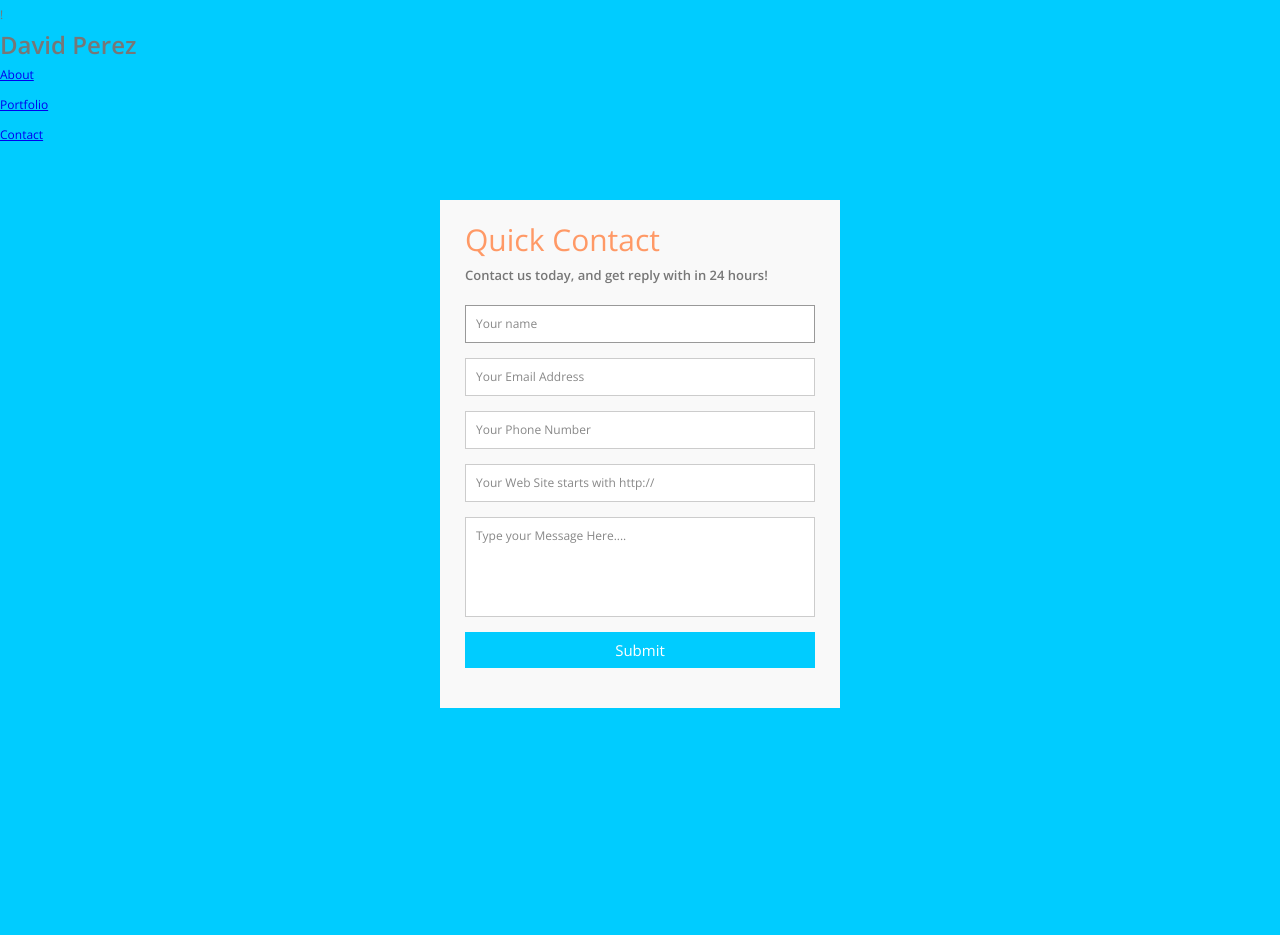
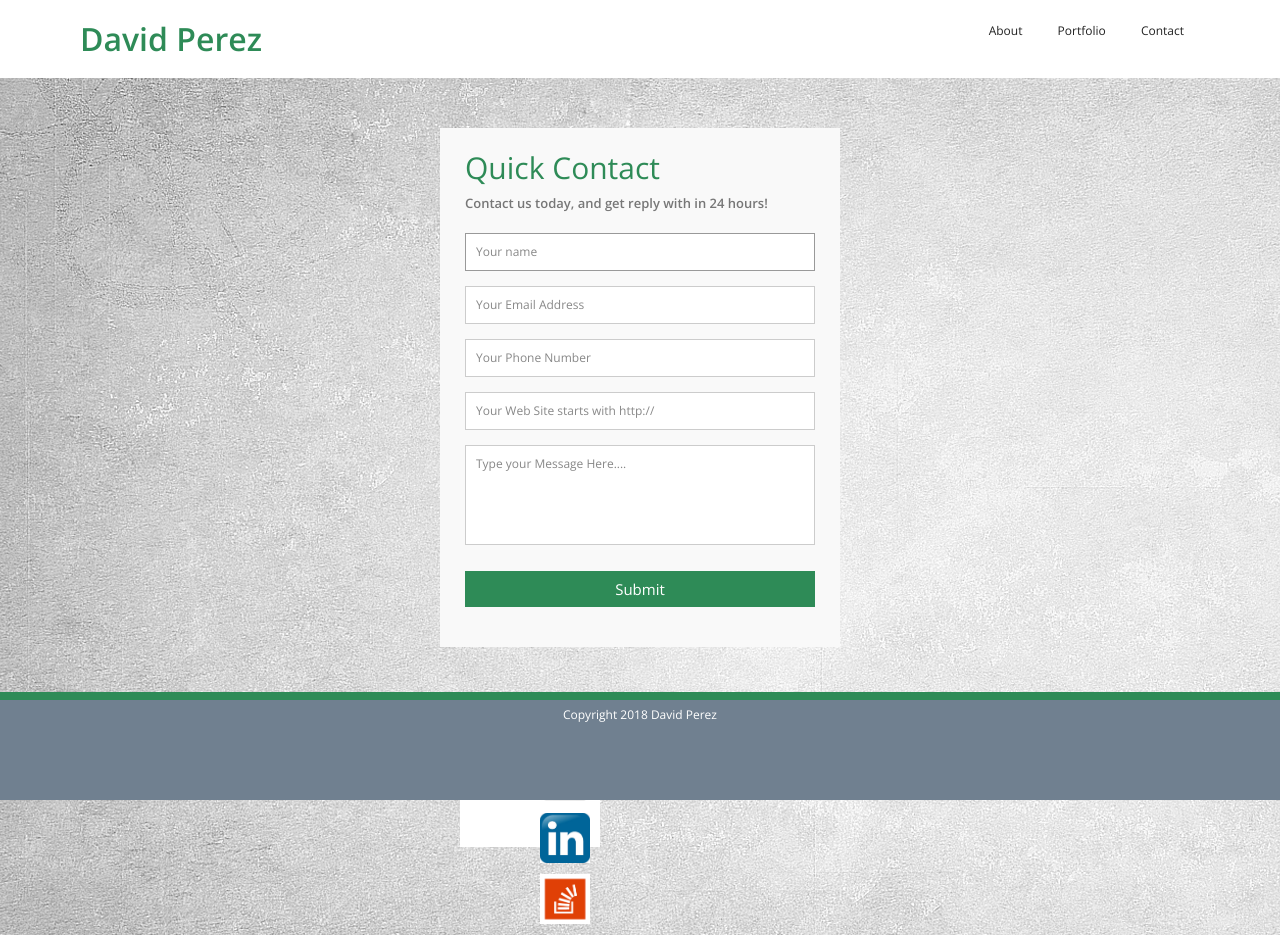
Before and after one commit to sharstream/GTbootcamps, a web app: file howeworks/week_1/portfolio/contact.html in a window 1280 px wide. Before the commit the page ends 708 px from the top, so only its background shows below. Run offline with its HTML, style and script files only (its server is not run), Linux system fonts and the light colour scheme.

Commit message:
better css cascading visualization

```diff
--- a/howeworks/week_1/portfolio/contact.html
+++ b/howeworks/week_1/portfolio/contact.html
@@ -1,31 +1,24 @@
-!<DOCTYPE <!DOCTYPE html>
+<!DOCTYPE html>
 <html>
 <head>
     <title>Contact</title>
     <link rel="stylesheet" type="text/css" href="styles/contact.css" />
 </head>
 <body>
-    <div class="row" id="nav">
-        <div id="nav_wireframe">
-            <div>
-                <h1>David Perez</h1>
-            </div>
-            <div class="nav">
+    <header>
+        <div class="header1">
+            <h1 class="header1">David Perez</h1>
             <nav>
                 <ul>
-                        <a href="index.html">About</a>
-                    </ul>
-                    <ul>
-                        <a href="portfolio.html">Portfolio</a>
-                    </ul>
-                    <ul>
-                        <a href="contact.html">Contact</a>
+                    <a href="index.html"><li>About</li></a>
+                    <a href="portfolio.html"><li>Portfolio</li></a>
+                    <a href="contact.html"><li>Contact</li></a>
                 </ul>
             </nav>
         </div>
-        </div>
-    </div>
+    </header>
     <div class="container">
+        <div>
             <form id="contact" action="" method="post">
                 <h3>Quick Contact</h3>
                 <h4>Contact us today, and get reply with in 24 hours!</h4>
@@ -49,5 +42,24 @@
                 </fieldset>
             </form>
         </div>
+        <div class="connect">
+            <div>
+                <h4>Connect with Me</h4>
+            </div>
+            <div class="borderconnect"></div>
+            <div id="logo">
+                <img src="images/git.jpeg" width="50px" height="auto" />
+                <img src="images/linked.jpeg" width="50px" height="auto" />
+                <img src="images/stackoverflow.png" width="50px" height="auto" />
+            </div>
+        </div>
+    </div>
+    <div class="foot">
+        <div id="border"></div>
+        <footer>
+            <p>Copyright 2018 David Perez</p>
+        </footer>
+    </div>
+    </div>
 </body>
 </html>
--- a/howeworks/week_1/portfolio/styles/contact.css
+++ b/howeworks/week_1/portfolio/styles/contact.css
@@ -13,13 +13,67 @@
 	text-rendering:optimizeLegibility;
 }
 
+#nav_wireframe {
+    background-color: white;
+    margin-right: auto;
+    margin-left: auto;
+    width: auto;
+}
+
+header {
+    position:relative;
+    display:block;
+    max-width:100%;
+    height:100%;
+    margin:0 auto;
+    padding:1rem 5rem;
+    background: white;
+    color: seagreen;
+}
+header h1 {
+    line-height: 45px;
+    font-size: 2rem;
+    margin: 0;
+    display:inline;
+}
+nav {
+    padding-left: 0;
+    margin-bottom: 0;
+    list-style: none;
+    float:right;
+    display:inline;
+}
+
+nav  li {
+    position:relative;
+    display:inline-block;
+    list-style-type: none;
+    font-family: "Open Sans", "Droid Sans", Helvetica, Arial, sans-serif;
+    color: #222;
+    padding:0 1rem;
+}
+nav li > a {
+    position: relative;
+    display: block;
+    padding: 10px 15px;
+}
+nav > li > a:hover,
+nav > li > a:focus {
+    text-decoration: none;
+    background-color: #eee;
+}
+
 body {
 	font-family:"Open Sans", Helvetica, Arial, sans-serif;
 	font-weight:300;
 	font-size: 12px;
 	line-height:30px;
 	color:#777;
-	background:#0CF;
+	background: url(../images/background.jpg) no-repeat;
+}
+
+.formcontainer{
+    float: left;
 }
 
 .container {
@@ -34,11 +88,11 @@
 #contact {
 	background:#F9F9F9;
 	padding:25px;
-	margin:50px 0;
+    margin:50px 0;
 }
 
 #contact h3 {
-	color: #F96;
+	color: seagreen;
 	display: block;
 	font-size: 30px;
 	font-weight: 400;
@@ -83,7 +137,7 @@
 	cursor:pointer;
 	width:100%;
 	border:none;
-	background:#0CF;
+	background:seagreen;
 	color:#FFF;
 	margin:0 0 5px;
 	padding:10px;
@@ -91,7 +145,7 @@
 }
 
 #contact button[type="submit"]:hover {
-	background:#09C;
+	background:seagreen;
 	-webkit-transition:background 0.3s ease-in-out;
 	-moz-transition:background 0.3s ease-in-out;
 	transition:background-color 0.3s ease-in-out;
@@ -115,3 +169,48 @@
 :-ms-input-placeholder {
  color:#888;
 }
+
+.borderconnect {
+    background-color: grey;
+    height: 2px;
+    width: 60%;
+    margin-left: 60px;
+}
+
+.connect {
+    background-color: white;
+    width: 35%;
+    height: 150px;
+    float: left;
+    margin-left: 20px;
+}
+
+#logo {
+    margin-top: 23px;
+    display: block;
+    margin-left: 80px;
+}
+
+#border {
+    background-color: seagreen;
+    width: auto;
+    height: 8px;
+    margin-top: 20px;
+}
+
+footer {
+    background-color: slategray;
+    color: white;
+    height: 100px;
+    justify-content: center;
+    display: flex;
+    width: auto;
+}
+
+.foot {
+    bottom: 0;
+    position: fixed;
+    width: 100%;
+    margin-left: auto;
+    margin-right: auto;
+}
--- a/project/style.css
+++ b/project/style.css
@@ -1,5 +1,5 @@
 body {
-    background: url(landscape.jpg) no-repeat;
+    background: url(../images/background.jpeg) no-repeat;
     background-size: cover;
     font-family: arial, sans-serif;
     text-align: center;
```
Also changed, not shown: howeworks/week_1/portfolio/index.html (+13 -23 lines), howeworks/week_1/portfolio/portfolio.html (+11 -19 lines), howeworks/week_1/portfolio/styles/bio_author.css (+78 -22 lines), howeworks/week_1/portfolio/styles/portfolio.css (+51 -20 lines), howeworks/week_1/portfolio/images/Screen Shot 2018-02-11 at 6.40.49 PM.png (added), howeworks/week_1/portfolio/images/Screen Shot 2018-02-11 at 6.41.03 PM.png (added), howeworks/week_1/portfolio/images/Screen Shot 2018-02-11 at 6.41.13 PM.png (added), howeworks/week_1/portfolio/images/background.jpg (added). Lines whose indentation alone changed are shown as unchanged.
